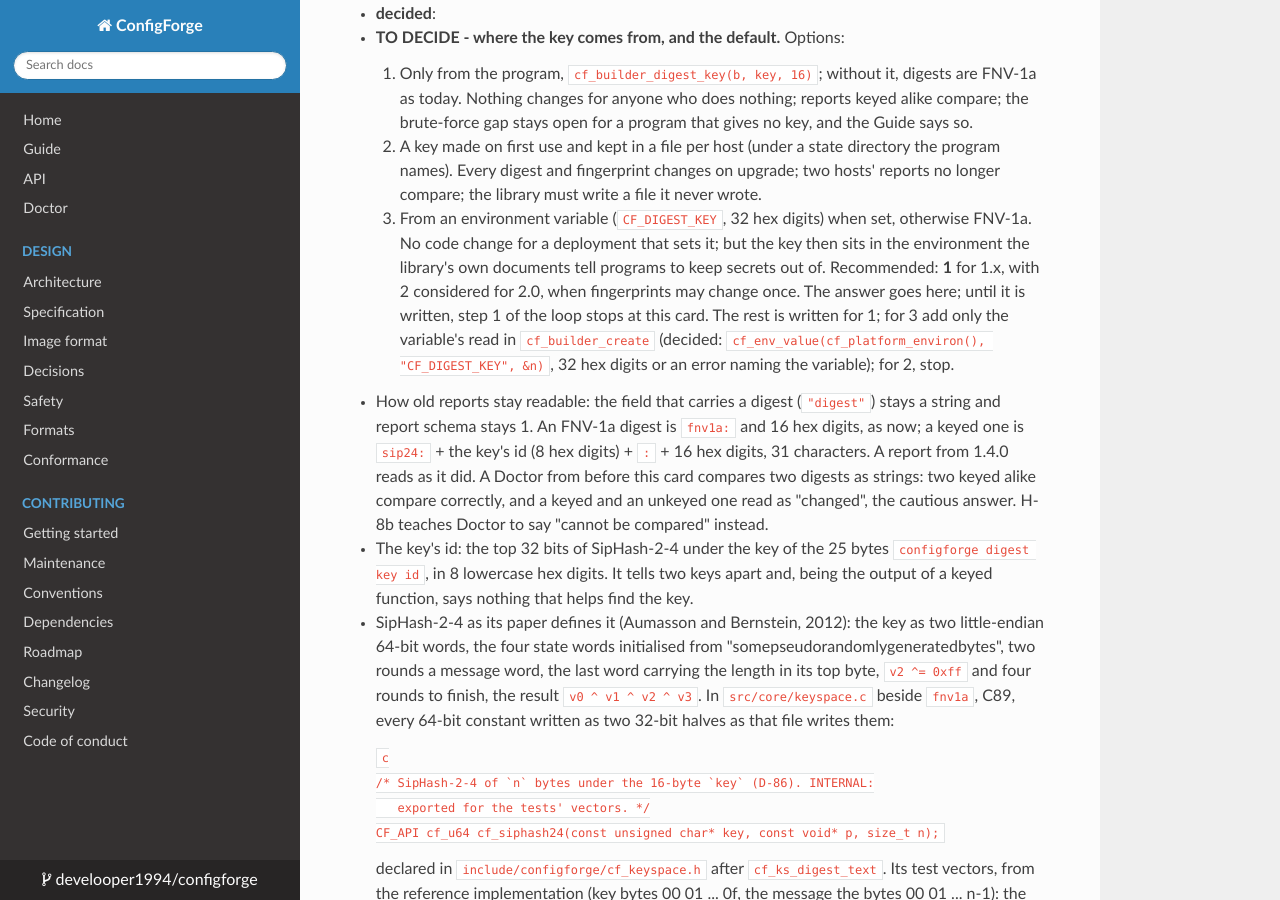
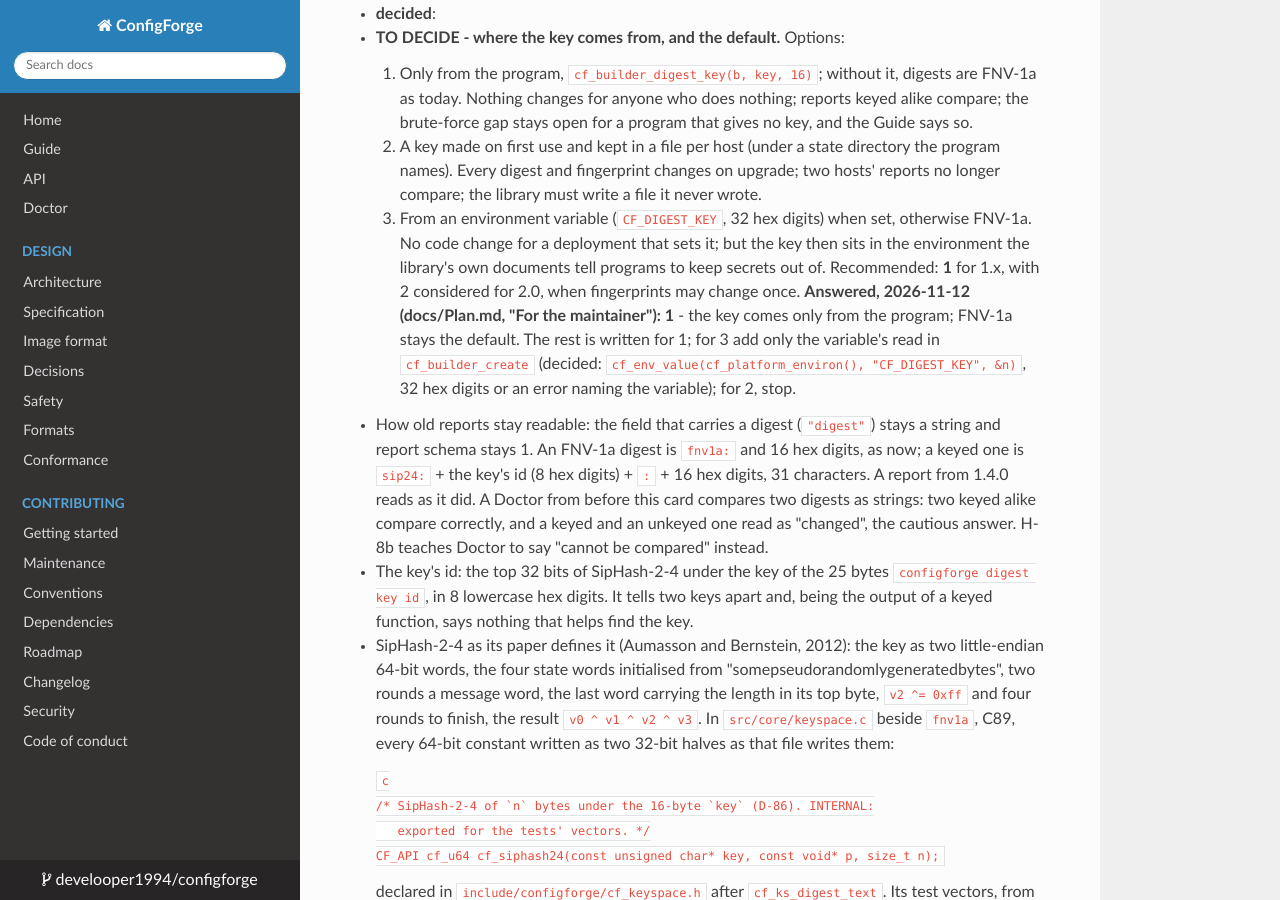
Before and after one commit to develooper1994/configforge, an MkDocs documentation site: the page built from docs/plan/H-hardening.md, in a window 1280 px wide and 900 px high, scrolled down 16580 px. Built offline with MkDocs 1.6.1, drawn with Linux system fonts in a browser that asks for light colours.

Commit message:
H-8a: the maintainer's answer, in the card

```diff
--- a/docs/plan/H-hardening.md
+++ b/docs/plan/H-hardening.md
@@ -897,8 +897,9 @@ plans D-82 too, so whichever is committed second takes the next.
        it; but the key then sits in the environment the library's own
        documents tell programs to keep secrets out of.
     Recommended: **1** for 1.x, with 2 considered for 2.0, when
-    fingerprints may change once. The answer goes here; until it is
-    written, step 1 of the loop stops at this card. The rest is written
+    fingerprints may change once. **Answered, 2026-11-12 (docs/Plan.md,
+    "For the maintainer"): 1** - the key comes only from the program;
+    FNV-1a stays the default. The rest is written
     for 1; for 3 add only the variable's read in `cf_builder_create`
     (decided: `cf_env_value(cf_platform_environ(), "CF_DIGEST_KEY", &n)`,
     32 hex digits or an error naming the variable); for 2, stop.
```
